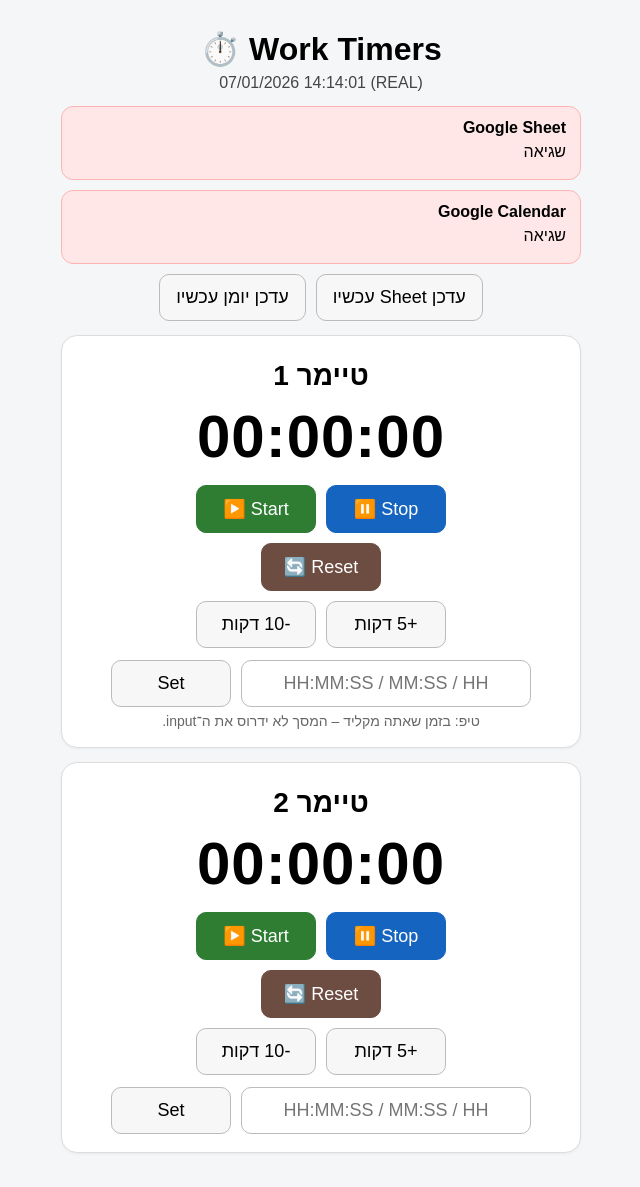
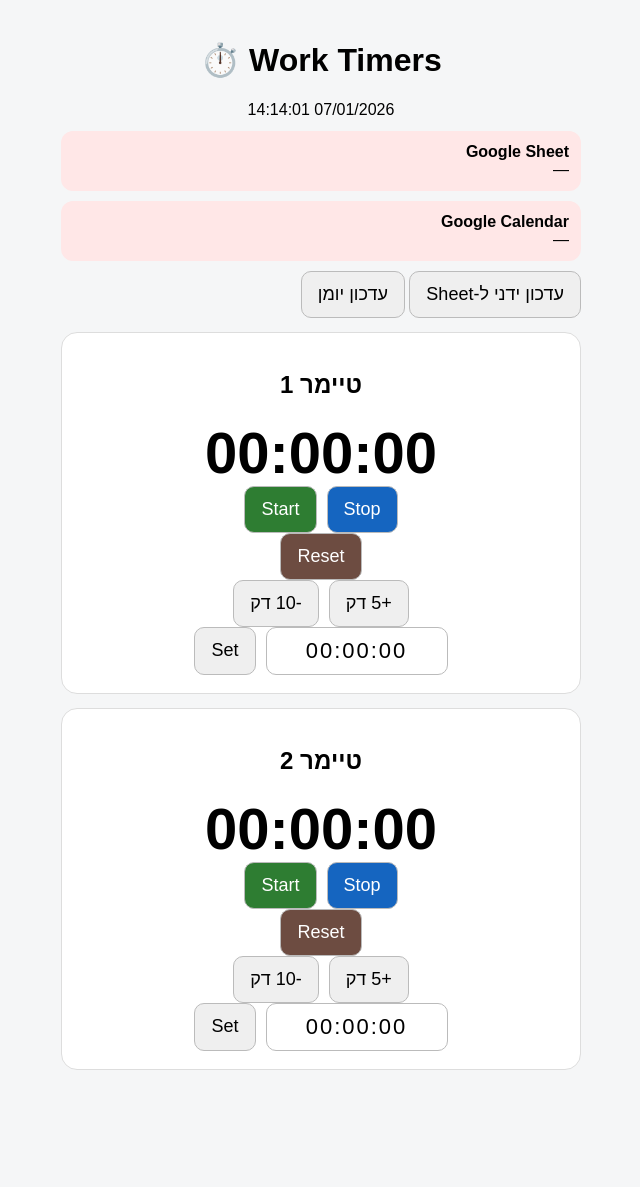
Before and after one commit to matanexcell-lab/work-timers, a Flask app: page / in a window 1280 px wide. Shown: the whole page, without its empty margins (319-959 px from the left). After the commit the page ends 1070 px from the top, so only its background shows below. Run offline with Flask 3, Linux system fonts and the light colour scheme; data comes from the database, SQL or seed files in the repository.

Commit message:
Update index.html

```diff
--- a/app/templates/index.html
+++ b/app/templates/index.html
@@ -1,269 +1,151 @@
 <!doctype html>
 <html lang="he" dir="rtl">
 <head>
-  <meta charset="utf-8" />
-  <meta name="viewport" content="width=device-width,initial-scale=1" />
+<meta charset="utf-8"/>
+<meta name="viewport" content="width=device-width,initial-scale=1"/>
 <title>Work Timers</title>
+
 <style>
-    body { font-family: Arial, sans-serif; background:#f5f6f7; margin:0; padding:20px; }
-    .wrap { max-width: 520px; margin: 0 auto; }
-    h1 { text-align:center; margin:10px 0 6px; }
-    .now { text-align:center; color:#444; margin-bottom:14px; }
-
-    .status {
-      border-radius: 12px;
-      padding: 12px 14px;
-      margin: 10px 0;
-      border: 1px solid #ddd;
-      background: #fff;
+body{font-family:Arial;background:#f5f6f7;margin:0;padding:20px}
+.wrap{max-width:520px;margin:auto}
+h1{text-align:center}
+.card{background:#fff;border-radius:16px;padding:18px;margin:14px 0;border:1px solid #ddd;text-align:center}
+.timer-time{font-size:58px;font-weight:800}
+.row{display:flex;gap:10px;justify-content:center;flex-wrap:wrap}
+button{padding:12px 16px;font-size:18px;border-radius:10px;border:1px solid #bbb}
+.primary{background:#2e7d32;color:#fff}
+.danger{background:#1565c0;color:#fff}
+.reset{background:#6d4c41;color:#fff}
+input.timebox{
+  font-size:22px;
+  text-align:center;
+  width:160px;
+  padding:10px;
+  border-radius:10px;
+  border:1px solid #bbb;
+  letter-spacing:2px;
 }
-    .status.bad { background:#ffe7e7; border-color:#ffb4b4; }
-    .status.good { background:#e9fff0; border-color:#a8f0c0; }
-    .status .title { font-weight:700; margin-bottom:6px; }
-    .status .msg { font-size:16px; }
-    .status .meta { margin-top:6px; color:#666; font-size:13px; }
-
-    .card {
-      background:#fff; border:1px solid #ddd; border-radius:16px;
-      padding:18px; margin:14px 0;
-      box-shadow:0 1px 3px rgba(0,0,0,.05);
-      text-align:center;
-    }
-    .timer-title { font-size:28px; font-weight:700; margin:6px 0 10px; }
-    .timer-time { font-size:60px; font-weight:800; margin:10px 0 14px; letter-spacing:1px; }
-    .row { display:flex; gap:10px; justify-content:center; flex-wrap:wrap; }
-    button {
-      padding: 12px 16px; border-radius:10px; border:1px solid #bbb;
-      background:#f7f7f7; cursor:pointer; font-size:18px;
-      min-width: 120px;
-    }
-    button.primary { background:#2e7d32; color:#fff; border-color:#2e7d32; }
-    button.danger { background:#1565c0; color:#fff; border-color:#1565c0; }
-    button.reset { background:#6d4c41; color:#fff; border-color:#6d4c41; }
-
-    .edit { margin-top:12px; display:flex; gap:10px; justify-content:center; align-items:center; flex-wrap:wrap; }
-    input[type="text"]{
-      font-size:18px; padding:12px 14px; border-radius:10px; border:1px solid #bbb;
-      min-width: 260px;
-      text-align:center;
-    }
-    .small { font-size:14px; color:#666; margin-top:6px; }
-    .top-actions { display:flex; gap:10px; justify-content:center; flex-wrap:wrap; }
+.status{border-radius:12px;padding:12px;margin:10px 0}
+.good{background:#e9fff0}
+.bad{background:#ffe7e7}
 </style>
 </head>
+
 <body>
 <div class="wrap">
+
 <h1>Work Timers ⏱️</h1>
-  <div class="now" id="nowLine">(טוען...)</div>
+<div id="nowLine" style="text-align:center;margin-bottom:12px"></div>
 
-  <!-- ✅ סטטוס Google Sheet כמו ביומן -->
 <div id="sheetBox" class="status">
-    <div class="title">Google Sheet</div>
-    <div class="msg" id="sheetMsg">—</div>
-    <div class="meta" id="sheetMeta"></div>
+  <b>Google Sheet</b>
+  <div id="sheetMsg"></div>
 </div>
 
-  <!-- ✅ סטטוס Google Calendar -->
 <div id="calBox" class="status">
-    <div class="title">Google Calendar</div>
-    <div class="msg" id="calMsg">—</div>
-    <div class="meta" id="calMeta"></div>
+  <b>Google Calendar</b>
+  <div id="calMsg"></div>
 </div>
 
-  <div class="top-actions">
-    <button id="btnLogSheet">עדכן Sheet עכשיו</button>
-    <button id="btnCalUpdate">עדכן יומן עכשיו</button>
-  </div>
+<button onclick="post('/api/log-now')">עדכון ידני ל-Sheet</button>
+<button onclick="post('/api/calendar/update-now')">עדכון יומן</button>
 
-  <!-- Timer 1 -->
+<!-- TIMER 1 -->
 <div class="card">
-    <div class="timer-title">טיימר 1</div>
+  <h2>טיימר 1</h2>
   <div class="timer-time" id="t1">00:00:00</div>
 
   <div class="row">
-      <button class="danger" onclick="post('/api/timer/1/stop')">Stop ⏸️</button>
-      <button class="primary" onclick="post('/api/timer/1/start')">Start ▶️</button>
-    </div>
-    <div class="row" style="margin-top:10px;">
-      <button class="reset" onclick="post('/api/timer/1/reset')">Reset 🔄</button>
+    <button class="danger" onclick="post('/api/timer/1/stop')">Stop</button>
+    <button class="primary" onclick="post('/api/timer/1/start')">Start</button>
   </div>
 
-    <div class="row" style="margin-top:10px;">
-      <button onclick="adjust(1, +300)">+5 דקות</button>
-      <button onclick="adjust(1, -600)">-10 דקות</button>
+  <div class="row">
+    <button class="reset" onclick="post('/api/timer/1/reset')">Reset</button>
   </div>
 
-    <div class="edit">
-      <!-- ✅ חשוב: לא form, כדי לא "יקפוץ" -->
-      <input id="set1" type="text" placeholder="HH:MM:SS / MM:SS / HH" inputmode="numeric" />
-      <button onclick="setTime(1)">Set</button>
-    </div>
-    <div class="small">טיפ: בזמן שאתה מקליד – המסך לא ידרוס את ה־input.</div>
+  <div class="row">
+    <button onclick="adjust(1,300)">+5 דק</button>
+    <button onclick="adjust(1,-600)">-10 דק</button>
   </div>
 
-  <!-- Timer 2 -->
+  <div class="row">
+    <input id="set1" class="timebox" value="00:00:00"
+           oninput="maskTime(this)">
+    <button onclick="setMaskedTime(1)">Set</button>
+  </div>
+</div>
+
+<!-- TIMER 2 -->
 <div class="card">
-    <div class="timer-title">טיימר 2</div>
+  <h2>טיימר 2</h2>
   <div class="timer-time" id="t2">00:00:00</div>
 
   <div class="row">
-      <button class="danger" onclick="post('/api/timer/2/stop')">Stop ⏸️</button>
-      <button class="primary" onclick="post('/api/timer/2/start')">Start ▶️</button>
-    </div>
-    <div class="row" style="margin-top:10px;">
-      <button class="reset" onclick="post('/api/timer/2/reset')">Reset 🔄</button>
+    <button class="danger" onclick="post('/api/timer/2/stop')">Stop</button>
+    <button class="primary" onclick="post('/api/timer/2/start')">Start</button>
   </div>
 
-    <div class="row" style="margin-top:10px;">
-      <button onclick="adjust(2, +300)">+5 דקות</button>
-      <button onclick="adjust(2, -600)">-10 דקות</button>
+  <div class="row">
+    <button class="reset" onclick="post('/api/timer/2/reset')">Reset</button>
   </div>
 
-    <div class="edit">
-      <input id="set2" type="text" placeholder="HH:MM:SS / MM:SS / HH" inputmode="numeric" />
-      <button onclick="setTime(2)">Set</button>
+  <div class="row">
+    <button onclick="adjust(2,300)">+5 דק</button>
+    <button onclick="adjust(2,-600)">-10 דק</button>
   </div>
+
+  <div class="row">
+    <input id="set2" class="timebox" value="00:00:00"
+           oninput="maskTime(this)">
+    <button onclick="setMaskedTime(2)">Set</button>
   </div>
 </div>
 
+</div>
+
 <script>
-  // ✅ דגל: אם משתמש מקליד באחד ה-inputים — לא נדרוס UI בזמן poll
-  let isEditing = false;
+let editing=false;
 
-  const set1 = document.getElementById('set1');
-  const set2 = document.getElementById('set2');
-
-  [set1, set2].forEach(inp => {
-    inp.addEventListener('focus', () => { isEditing = true; });
-    inp.addEventListener('blur', () => { isEditing = false; });
-    // ✅ Enter = Set (בלי רענון)
-    inp.addEventListener('keydown', (e) => {
-      if (e.key === 'Enter') {
-        e.preventDefault();
-        const id = (inp.id === 'set1') ? 1 : 2;
-        setTime(id);
-      }
-    });
-  });
-
-  async function post(url, body=null){
-    await fetch(url, {
-      method: 'POST',
-      headers: {'Content-Type':'application/json'},
-      body: body ? JSON.stringify(body) : null
-    });
+async function post(url,body){
+  await fetch(url,{method:'POST',headers:{'Content-Type':'application/json'},body:body?JSON.stringify(body):null});
 }
 
-  function parseTimeToSeconds(s){
-    s = (s || '').trim();
-    if (!s) return null;
-
-    // HH
-    if (/^\d+$/.test(s)) {
-      const h = parseInt(s,10);
-      return h * 3600;
+function adjust(i,delta){
+  post(`/api/timer/${i}/adjust`,{delta});
 }
 
-    // MM:SS
-    if (/^\d{1,3}:\d{2}$/.test(s)) {
-      const [m, sec] = s.split(':').map(x=>parseInt(x,10));
-      return m*60 + sec;
+/* ====== TIME MASK ====== */
+function maskTime(el){
+  let v = el.value.replace(/\D/g,'').slice(0,6);
+  while(v.length<6) v='0'+v;
+  el.value = v.slice(0,2)+':'+v.slice(2,4)+':'+v.slice(4,6);
 }
 
-    // HH:MM:SS
-    if (/^\d{1,3}:\d{2}:\d{2}$/.test(s)) {
-      const [h, m, sec] = s.split(':').map(x=>parseInt(x,10));
-      return h*3600 + m*60 + sec;
+function setMaskedTime(i){
+  const el=document.getElementById('set'+i);
+  const [h,m,s]=el.value.split(':').map(Number);
+  const sec=h*3600+m*60+s;
+  post(`/api/timer/${i}/set`,{seconds:sec});
 }
 
-    return null;
+/* ====== STATUS ====== */
+async function refresh(){
+  const j=await fetch('/api/status').then(r=>r.json());
+  document.getElementById('nowLine').innerText=j.now_str;
+
+  document.getElementById('t1').innerText=j.timers[0];
+  document.getElementById('t2').innerText=j.timers[1];
+
+  document.getElementById('sheetBox').className='status '+(j.sheet.ok?'good':'bad');
+  document.getElementById('sheetMsg').innerText=j.sheet.msg||'—';
+
+  document.getElementById('calBox').className='status '+(j.calendar.ok?'good':'bad');
+  document.getElementById('calMsg').innerText=j.calendar.msg||'—';
 }
 
-  async function adjust(i, delta){
-    const res = await fetch(`/api/timer/${i}/adjust`, {
-      method:'POST',
-      headers:{'Content-Type':'application/json'},
-      body: JSON.stringify({delta})
-    });
-    // לא חייבים לעשות כלום פה; הסטטוס ימשוך בזמן polling
-  }
-
-  async function setTime(i){
-    const inp = document.getElementById(`set${i}`);
-    const sec = parseTimeToSeconds(inp.value);
-    if (sec === null) {
-      alert('פורמט לא תקין. דוגמא: 01:30 או 00:10:00 או 2');
-      return;
-    }
-    const res = await fetch(`/api/timer/${i}/set`, {
-      method:'POST',
-      headers:{'Content-Type':'application/json'},
-      body: JSON.stringify({seconds: sec})
-    });
-    if (!res.ok) {
-      const j = await res.json().catch(()=> ({}));
-      alert(j.error || 'שגיאה בעדכון');
-    } else {
-      inp.value = '';
-    }
-  }
-
-  function paintStatus(boxId, ok, title, msg, meta){
-    const box = document.getElementById(boxId);
-    box.classList.remove('good','bad');
-    box.classList.add(ok ? 'good' : 'bad');
-    box.querySelector('.title').textContent = title;
-    box.querySelector('.msg').textContent = msg || '—';
-    box.querySelector('.meta').textContent = meta || '';
-  }
-
-  async function refresh(){
-    const j = await fetch('/api/status').then(r=>r.json());
-
-    document.getElementById('nowLine').textContent =
-      `(${j.mode.toUpperCase()}) ${j.now_str}`;
-
-    // ✅ סטטוסים
-    const s = j.sheet || {};
-    const c = j.calendar || {};
-
-    paintStatus(
-      'sheetBox',
-      !!s.ok,
-      'Google Sheet',
-      (s.msg || (s.ok ? 'OK' : 'שגיאה')),
-      (s.at ? `${s.at} ${s.mode ? '— ('+s.mode+')' : ''}` : '')
-    );
-
-    paintStatus(
-      'calBox',
-      !!c.ok,
-      'Google Calendar',
-      (c.msg || (c.ok ? 'OK' : 'שגיאה')),
-      (c.at ? `${c.at} ${c.calendar_id ? '— ' + c.calendar_id : ''}` : '')
-    );
-
-    // ✅ אל תדרוס את ה־input בזמן הקלדה
-    if (!isEditing) {
-      document.getElementById('t1').textContent = j.timers?.[0] || '00:00:00';
-      document.getElementById('t2').textContent = j.timers?.[1] || '00:00:00';
-    }
-  }
-
-  document.getElementById('btnLogSheet').addEventListener('click', async ()=>{
-    const r = await fetch('/api/log-now', {method:'POST'});
-    // מיד אחרי פעולה ידנית נמשוך סטטוס ונראה הודעה (כמו ביומן)
-    await refresh();
-  });
-
-  document.getElementById('btnCalUpdate').addEventListener('click', async ()=>{
-    const r = await fetch('/api/calendar/update-now', {method:'POST'});
-    await refresh();
-  });
-
-  // poll
 refresh();
-  setInterval(refresh, 1000);
+setInterval(refresh,1000);
 </script>
 </body>
 </html>
```
Lines whose indentation alone changed are shown as unchanged.
